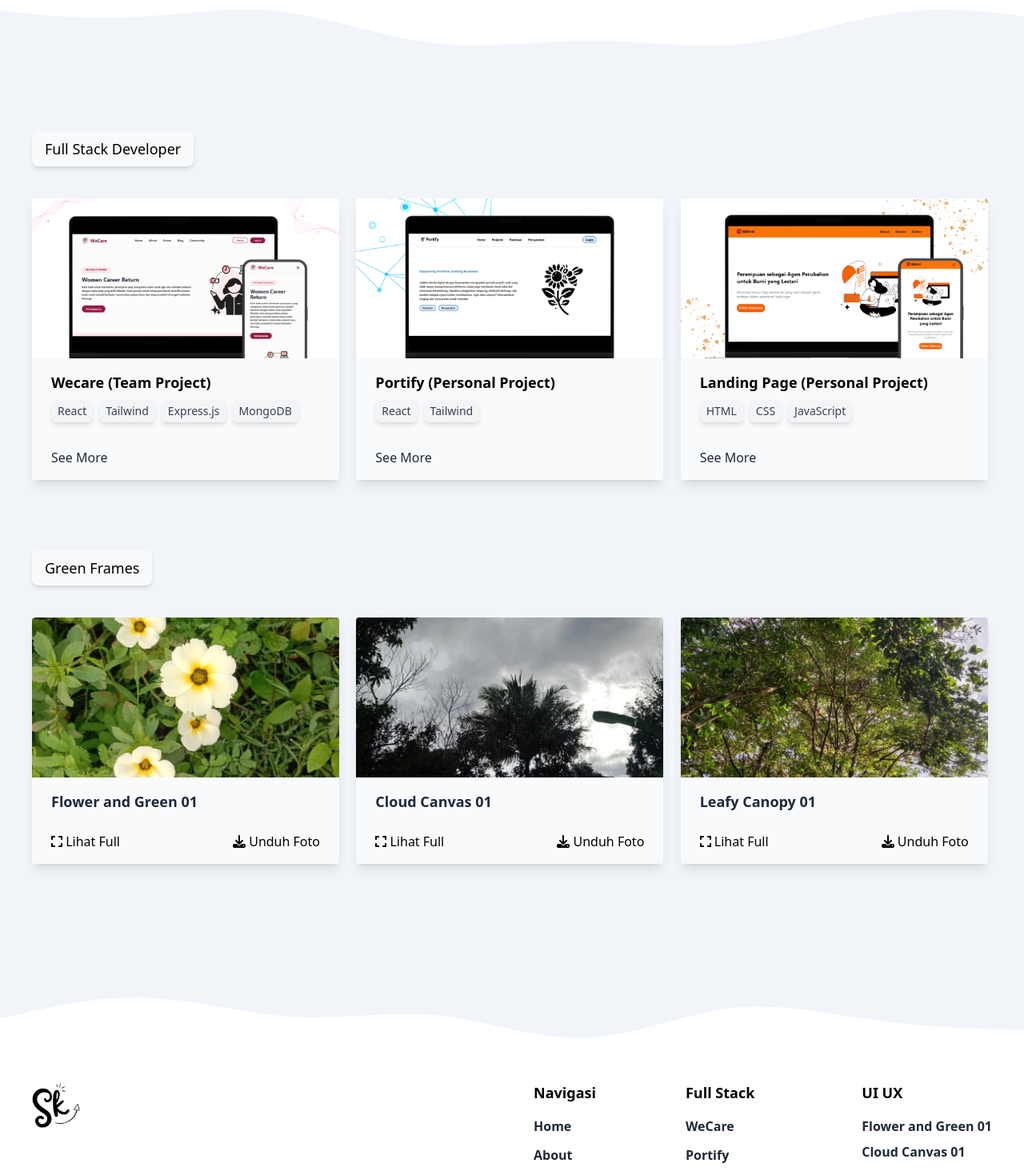
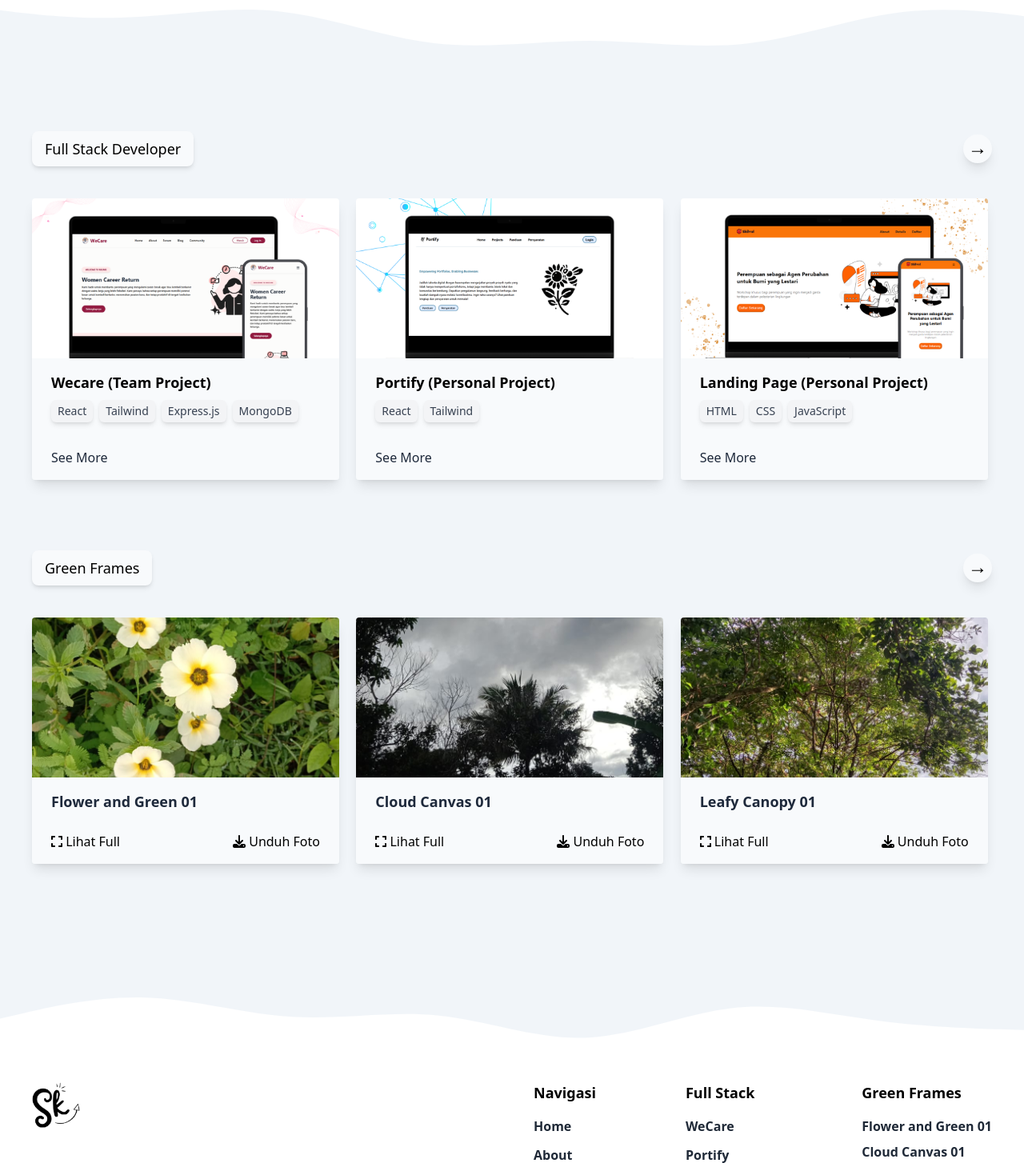
Before and after one commit to Komalasari076/Web-Portfolio, a React (Vite) app: page / in a window 1280 px wide. Shown: the part 860-2324 px from the top of the page at 80% size. Built offline with nearby package versions, Linux system fonts and the light colour scheme.

Commit message:
menambahkan tombol di section portfolio dan frames pada homepage

```diff
--- a/src/App.jsx
+++ b/src/App.jsx
@@ -2,7 +2,7 @@ import { Route, Routes } from "react-router-dom";
 import Homepage from "../src/components/homepage/Homepage";
 import About from "./components/About";
 import Portfolio from "./components/Portfolio";
-import Frames from "./components/Design";
+import Frames from "./components/Frames";
 import Layout from "./Layout";
 
 function App() {
--- a/src/components/Footer.jsx
+++ b/src/components/Footer.jsx
@@ -52,7 +52,7 @@ function Footer() {
 
                 {/* UI UX */}
                 <div className="mb-10">
-                  <h4 className="text-lg font-bold mb-4">UI UX</h4>
+                  <h4 className="text-lg font-bold mb-4">Green Frames</h4>
                   <div className="flex flex-col space-y-2 font-semibold text-gray-800">
                     <a href={Collection1}>Flower and Green 01</a>
                     <a href={Collection2}>Cloud Canvas 01</a>
--- a/src/components/Portfolio.jsx
+++ b/src/components/Portfolio.jsx
@@ -86,6 +86,7 @@ function Portfolio() {
                 </a>
               </div>
 
+              {/* Card 3 */}
               <div class="max-w-sm rounded overflow-hidden shadow-lg">
                 <img
                   src={LandingPage}
@@ -120,6 +121,7 @@ function Portfolio() {
                 </a>
               </div>
 
+              {/* Card 4 */}
               <div class="max-w-sm rounded overflow-hidden shadow-lg">
                 <img
                   src={LogicWeb}
@@ -154,6 +156,7 @@ function Portfolio() {
                 </a>
               </div>
 
+              {/* Card 5 */}
               <div class="max-w-sm rounded overflow-hidden shadow-lg">
                 <img
                   src={TodoList}
@@ -185,6 +188,7 @@ function Portfolio() {
                 </a>
               </div>
 
+              {/* Card 6 */}
               <div class="max-w-sm rounded overflow-hidden shadow-lg">
                 <img
                   src={BMI}
--- a/src/components/homepage/Design.jsx
+++ b/src/components/homepage/Frames.jsx
@@ -4,8 +4,9 @@ import Collection2 from "../../assets/collection2.jpg";
 import Collection3 from "../../assets/collection3.jpg";
 import { FontAwesomeIcon } from "@fortawesome/react-fontawesome";
 import { faExpand, faDownload } from "@fortawesome/free-solid-svg-icons";
+import { Link } from "react-router-dom";
 
-function Design() {
+function Frames() {
   return (
     <>
       <div className="relative min-w-[375px] pt-6 bg-slate-100">
@@ -16,9 +17,15 @@ function Design() {
         ></div>
 
         <div className="relative z-10 container mx-auto md:px-10 px-6 tracking-normal lg:pb-60 md:pb-50 pb-72">
-          <h1 className="text-lg font-medium bg-slate-50 py-2 px-4 my-10 rounded-lg w-fit shadow-md">
-            Green Frames
-          </h1>
+          <div className="flex justify-between items-center">
+            <h1 className="text-lg font-medium bg-slate-50 py-2 px-4 my-10 rounded-lg w-fit shadow-md">
+              Green Frames
+            </h1>
+
+            <span className="text-2xl font-bold bg-slate-50 px-1.5 pb-1 rounded-full shadow-lg hover:text-3xl">
+              <Link to="/frames">&#8594;</Link>
+            </span>
+          </div>
 
           <div className="grid grid-cols-1 sm:grid-cols-2 md:grid-cols-2 lg:grid-cols-3 gap-4">
             {/* Card 1 */}
@@ -135,4 +142,4 @@ function Design() {
   );
 }
 
-export default Design;
+export default Frames;
--- a/src/components/homepage/Homepage.jsx
+++ b/src/components/homepage/Homepage.jsx
@@ -1,4 +1,4 @@
-import Design from "./Design";
+import Frames from "./Frames";
 import Hero from "./Hero";
 import Portfolio from "./Portfolio";
 
@@ -7,7 +7,7 @@ function Homepage() {
     <>
       <Hero />
       <Portfolio />
-      <Design />
+      <Frames />
     </>
   );
 }
--- a/src/components/homepage/Portfolio.jsx
+++ b/src/components/homepage/Portfolio.jsx
@@ -2,6 +2,7 @@ import Wave from "../../assets/WaveTop.svg";
 import WeCare from "../../assets/WeCare.png";
 import Portify from "../../assets/Portify.png";
 import LandingPage from "../../assets/LandingPage.png";
+import { Link } from "react-router-dom";
 
 function Portfolio() {
   return (
@@ -15,9 +16,15 @@ function Portfolio() {
 
         {/* Content */}
         <div className="relative z-10 container mx-auto md:px-10 px-6 tracking-normal lg:pt-50 md:pt-40 pt-64">
-          <h1 className="text-lg font-medium bg-slate-50 py-2 px-4 my-10 rounded-lg w-fit shadow-md">
-            Full Stack Developer
-          </h1>
+          <div className="flex justify-between items-center">
+            <h1 className="text-lg font-medium bg-slate-50 py-2 px-4 my-10 rounded-lg w-fit shadow-md">
+              Full Stack Developer
+            </h1>
+
+            <span className="text-2xl font-bold bg-slate-50 px-1.5 pb-1 rounded-full shadow-lg hover:text-3xl">
+              <Link to="/portfolio">&#8594;</Link>
+            </span>
+          </div>
 
           {/* Card 1 */}
           <div className="grid grid-cols-1 sm:grid-cols-2 md:grid-cols-2 lg:grid-cols-3 gap-4">
```
Also changed, not shown: src/components/Frames.jsx (renamed from src/components/Design.jsx).
